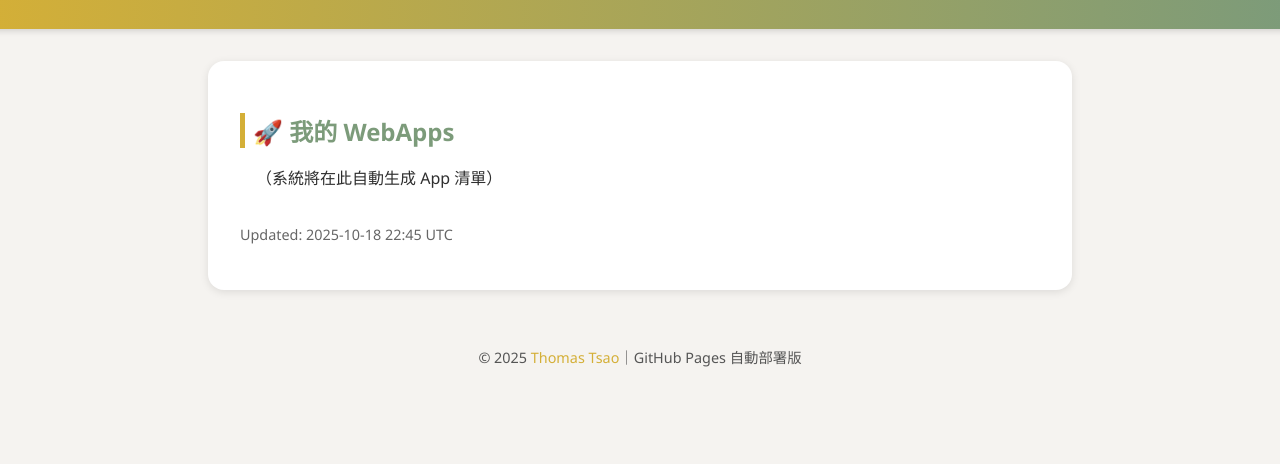
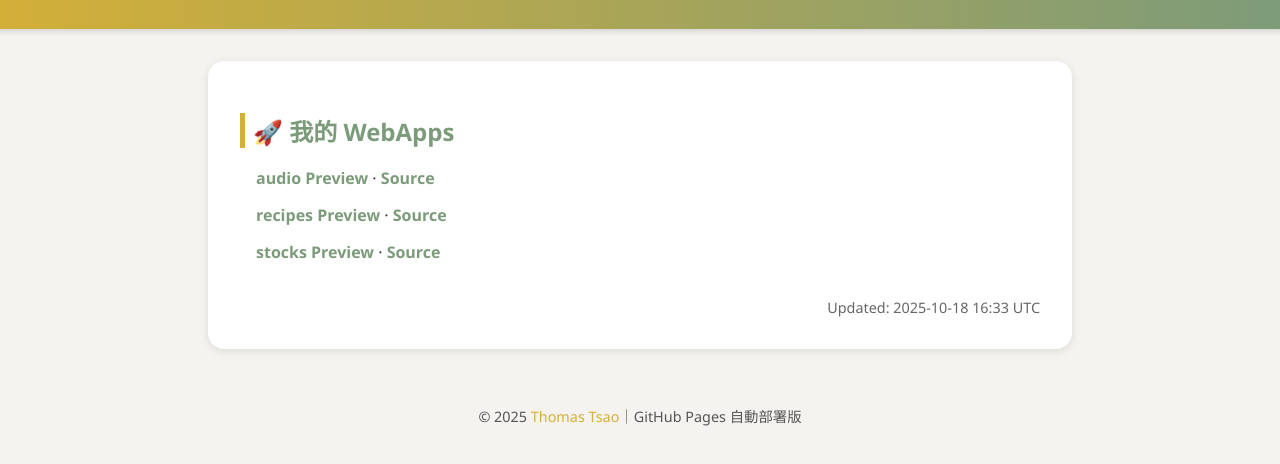
Before and after one commit to ThomasTsao0704/ThomasHub, a plain HTML site: page index.html in a window 1280 px wide. Shown: the part 116-580 px from the top of the page. Drawn offline with Linux system fonts and the light colour scheme.

Commit message:
Update index.html

```diff
--- a/index.html
+++ b/index.html
@@ -84,6 +84,13 @@
       color: var(--gold);
     }
 
+    .meta {
+      margin-top: 2rem;
+      font-size: 0.9rem;
+      color: #666;
+      text-align: right;
+    }
+
     footer {
       text-align: center;
       padding: 1.5rem;
@@ -111,11 +118,11 @@
   <main>
     <h2>🚀 我的 WebApps</h2>
     <ul>
-      <li>（系統將在此自動生成 App 清單）</li>
+      <li><a href="apps/audio/site/" target="_blank">audio Preview</a> · <a href="https://github.com/ThomasTsao/ThomasHub/tree/main/apps/audio" target="_blank">Source</a></li>
+      <li><a href="apps/recipes/site/" target="_blank">recipes Preview</a> · <a href="https://github.com/ThomasTsao/ThomasHub/tree/main/apps/recipes" target="_blank">Source</a></li>
+      <li><a href="apps/stocks/site/" target="_blank">stocks Preview</a> · <a href="https://github.com/ThomasTsao/ThomasHub/tree/main/apps/stocks" target="_blank">Source</a></li>
     </ul>
-    <p style="margin-top: 2rem; font-size: 0.9rem; color: #666;">
-      Updated: 2025-10-18 22:45 UTC
-    </p>
+    <div class="meta">Updated: 2025-10-18 16:33 UTC</div>
   </main>
 
   <footer>
```
